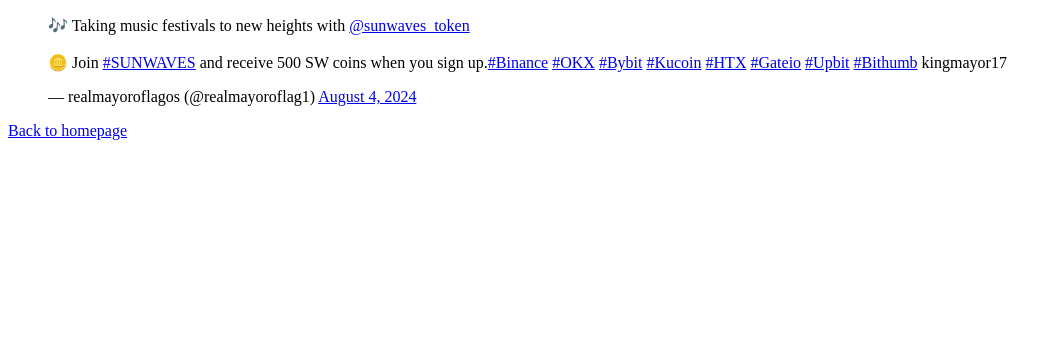
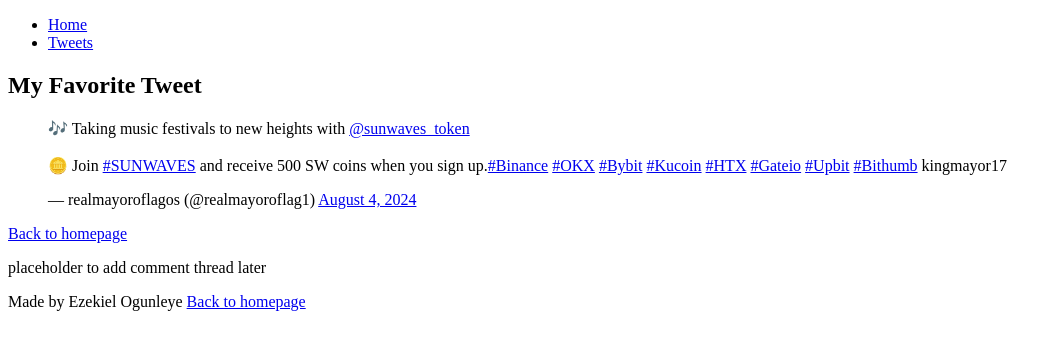
Before and after one commit to Kingmayor17/My_First_Portfolio, a plain HTML site: page html_basic/tweets.html in a window 1280 px wide. Shown: the whole page, without its empty margins (0-1062 px from the left). Drawn offline with Linux system fonts and the light colour scheme.

Commit message:
tweets.html

```diff
--- a/html_basic/tweets.html
+++ b/html_basic/tweets.html
@@ -1,12 +1,33 @@
 <!DOCTYPE html>
 <html lang="en">
   <head>
-    <meta charset="UTF-8">
-    <meta name="viewport" content="width=device-width, initial-scale=1.0">
-    <title>Tweet</title>
+    <meta charset="UTF-8" />
+    <meta name="viewport" content="width=device-width, initial-scale=1.0" />
+    <title>Tweets</title>
   </head>
   <body>
+    <header>
+      <ul>
+        <li><a href="index.html">Home</a></li>
+        <li><a href="tweets.html">Tweets</a></li>
+      </ul>
+    </header>
+
+    <main>
+      <article>
+        <h1>My Favorite Tweet</h1>
+
        <blockquote class="twitter-tweet"><p lang="en" dir="ltr">🎶 Taking music festivals to new heights with <a href="https://twitter.com/sunwaves_token?ref_src=twsrc%5Etfw">@sunwaves_token</a><br><br>🪙 Join <a href="https://twitter.com/hashtag/SUNWAVES?src=hash&amp;ref_src=twsrc%5Etfw">#SUNWAVES</a> and receive 500 SW coins when you sign up.<a href="https://twitter.com/hashtag/Binance?src=hash&amp;ref_src=twsrc%5Etfw">#Binance</a> <a href="https://twitter.com/hashtag/OKX?src=hash&amp;ref_src=twsrc%5Etfw">#OKX</a> <a href="https://twitter.com/hashtag/Bybit?src=hash&amp;ref_src=twsrc%5Etfw">#Bybit</a> <a href="https://twitter.com/hashtag/Kucoin?src=hash&amp;ref_src=twsrc%5Etfw">#Kucoin</a> <a href="https://twitter.com/hashtag/HTX?src=hash&amp;ref_src=twsrc%5Etfw">#HTX</a> <a href="https://twitter.com/hashtag/Gateio?src=hash&amp;ref_src=twsrc%5Etfw">#Gateio</a> <a href="https://twitter.com/hashtag/Upbit?src=hash&amp;ref_src=twsrc%5Etfw">#Upbit</a> <a href="https://twitter.com/hashtag/Bithumb?src=hash&amp;ref_src=twsrc%5Etfw">#Bithumb</a> kingmayor17</p>&mdash; realmayoroflagos (@realmayoroflag1) <a href="https://twitter.com/realmayoroflag1/status/1820226351099412854?ref_src=twsrc%5Etfw">August 4, 2024</a></blockquote> <script async src="https://platform.twitter.com/widgets.js" charset="utf-8"></script>
         <p><a href="index.html">Back to homepage</a></p>
+      </article>
+
+      <aside>
+        <p>placeholder to add comment thread later</p>
+      </aside>
+    </main>
+
+    <footer>
+     <p>Made by Ezekiel Ogunleye <a href="index.html">Back to homepage</a></p>
+    </footer>
   </body>
 </html>
```
Lines whose indentation alone changed are shown as unchanged.
